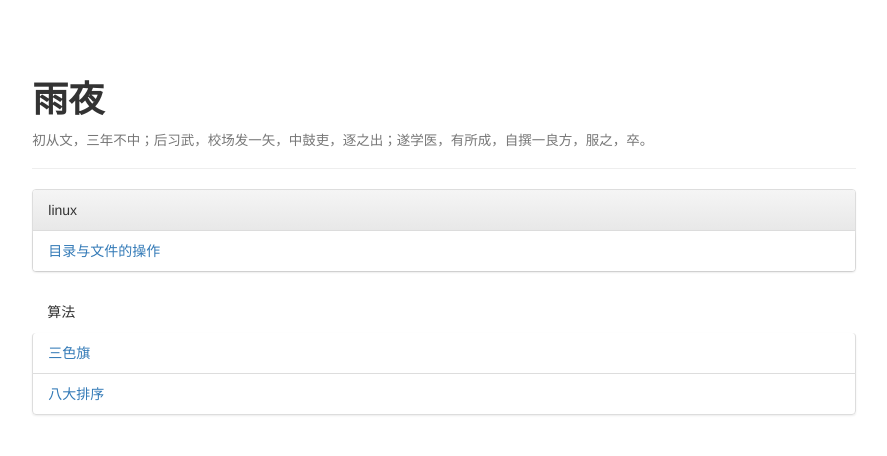
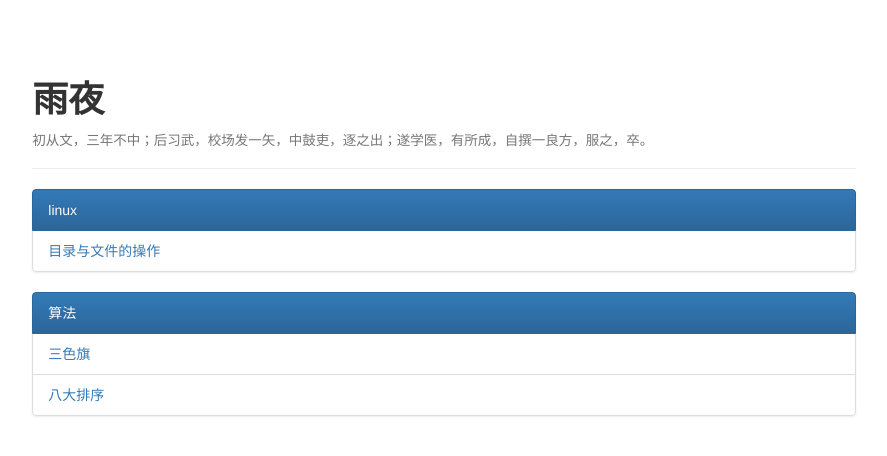
Before and after one commit to bit-ranger/blog, a Jekyll site: the page built from index.html, in a window 1280 px wide. Shown: the top 456 px of the page, without its empty margins (196-1083 px from the left). Built offline with Jekyll 4.4.1, drawn with Linux system fonts in a browser that asks for light colours; nearby versions of some CDN libraries; Markdown is read by kramdown in place of the engine named in the settings.

Commit message:
Update index.html

```diff
--- a/index.html
+++ b/index.html
@@ -25,17 +25,14 @@
                     <h1>{{ site.globalTitle }}</h1>
                     <h4><small>初从文，三年不中；后习武，校场发一矢，中鼓吏，逐之出；遂学医，有所成，自撰一良方，服之，卒。</small></h4>
                 </div>
-                <div class="panel panel-default">
                 {% for category in site.categories %}
-                    <div class="panel-heading">{{ category | first }}</div>
-                        <ul class="list-group">
-                            {% for post in category.last %}
-                            <li class="list-group-item"><a href="{{ post.url }}">{{ post.title }}</a></li>
-                            {% endfor %}
-                        </ul>
+                    <div class="list-group">
+                        <a href="javascript:void(0);" class="list-group-item active">{{ category | first }}</a>
+                        {% for post in category.last %}
+                        <li class="list-group-item"><a href="{{ post.url }}">{{ post.title }}</a></li>
+                        {% endfor %}
                     </div>
                 {% endfor %}
-                </div>
             </div>
 	</div>
     </div>
```
